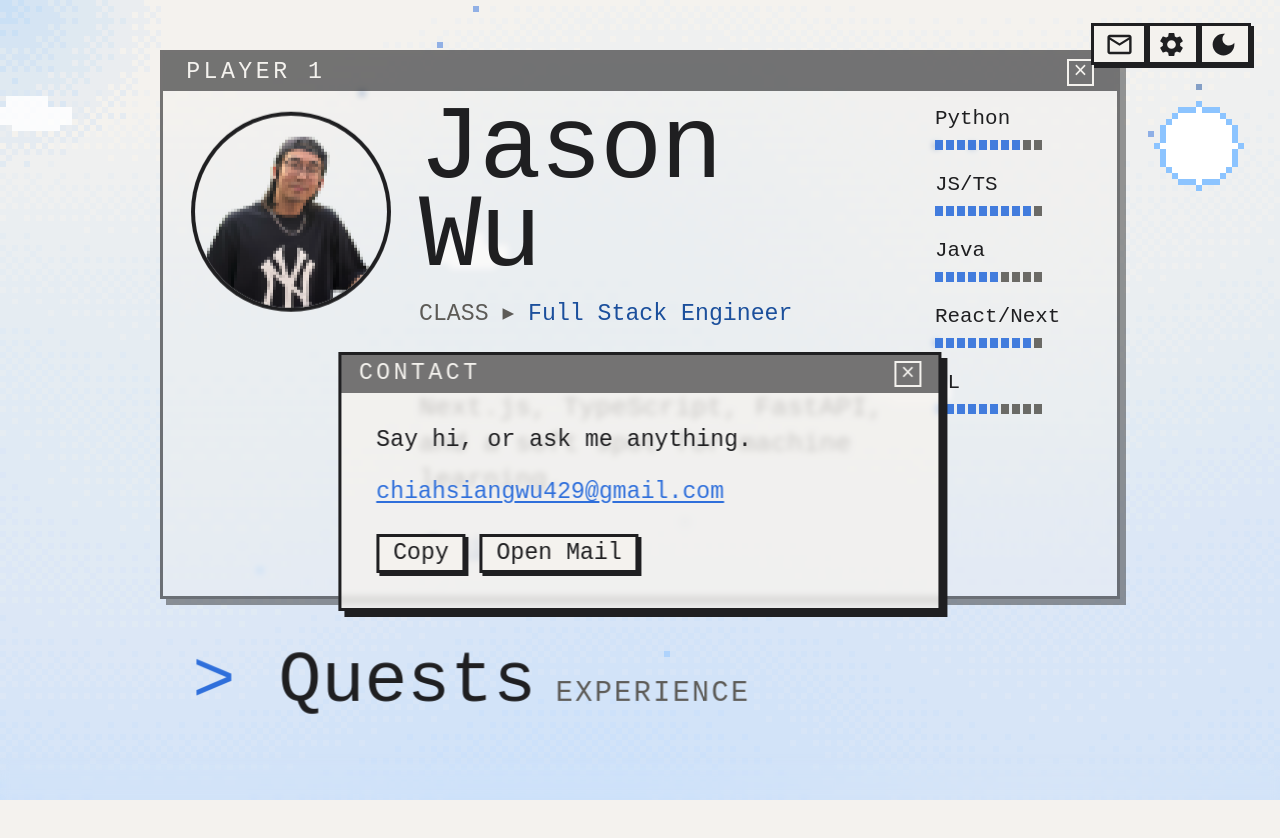
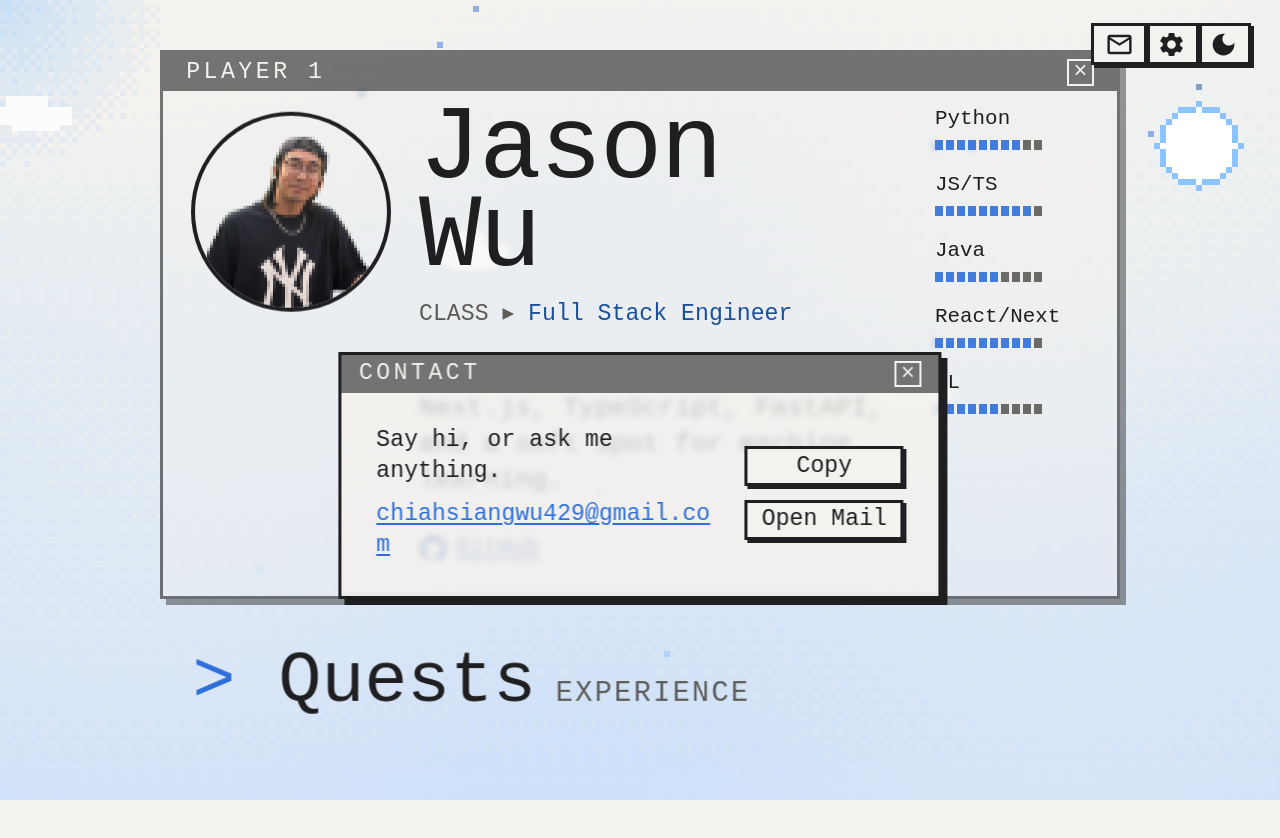
Before and after one commit to Jason-Wuuuu/Jason, a React (Vite) app: page / in a window 1280 px wide. Both pictures are taken after a click on the button 1119 px from the left and 44 px from the top of the page. Shown: the top 838 px of the page. Built offline with nearby package versions, Linux system fonts and the light colour scheme; a web font is replaced by a local one.

Commit message:
Contact: buttons stacked on the right
Co-Authored-By: Claude Sonnet 5.5 <noreply@anthropic.com>

```diff
--- a/src/components/Windows.jsx
+++ b/src/components/Windows.jsx
@@ -66,11 +66,15 @@ function Contact({ onClose }) {
   const copy = () => navigator.clipboard?.writeText(email).then(() => { setCopied(true); setTimeout(() => setCopied(false), 1500); });
   return (
     <Win cls="contact" title="Contact" onClose={onClose}>
-      <p>Say hi, or ask me anything.</p>
-      <a className="addr" href={`mailto:${email}`}>{email}</a>
-      <div className="opt">
-        <button onClick={copy}>{copied ? "copied!" : "copy"}</button>
-        <a className="btn" href={`mailto:${email}`}>open mail</a>
+      <div className="ct">
+        <div>
+          <p>Say hi, or ask me anything.</p>
+          <a className="addr" href={`mailto:${email}`}>{email}</a>
+        </div>
+        <div className="opt">
+          <button onClick={copy}>{copied ? "Copied!" : "Copy"}</button>
+          <a className="btn" href={`mailto:${email}`}>Open Mail</a>
+        </div>
       </div>
     </Win>
   );
--- a/src/index.css
+++ b/src/index.css
@@ -297,6 +297,9 @@ html:has(.zoom) { overflow: hidden; }
 .opt button[aria-pressed="true"] { background: var(--accent); color: var(--on-accent); }
 .opt button[style*="--sw"] { width: 2rem; height: 1.6rem; padding: 0; background: var(--sw); }
 .opt button[style*="--sw"][aria-pressed="true"] { outline: 3px solid var(--ink); outline-offset: 2px; }
+.ct { display: flex; align-items: center; justify-content: space-between; gap: 1.25rem; } /* Contact: text on the left, the two buttons stacked on the right */
+.ct p { margin: 0 0 .5rem; }
+.ct .opt { flex-direction: column; align-items: stretch; flex-shrink: 0; margin: 0; text-align: center; }
 .addr { color: var(--accent); overflow-wrap: anywhere; }
 /* accent choice (data-accent on <html>, set from Settings) */
 :root[data-accent] { --accent: var(--al); }
```
